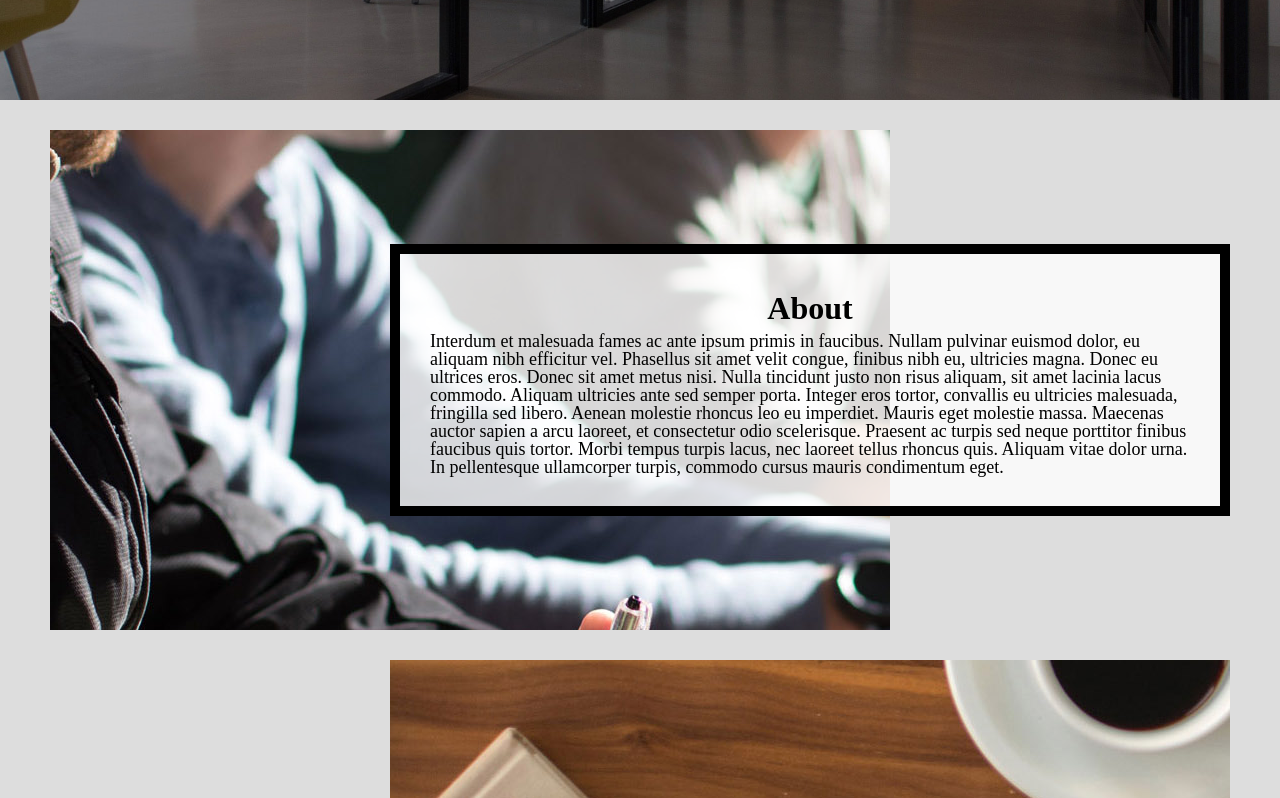
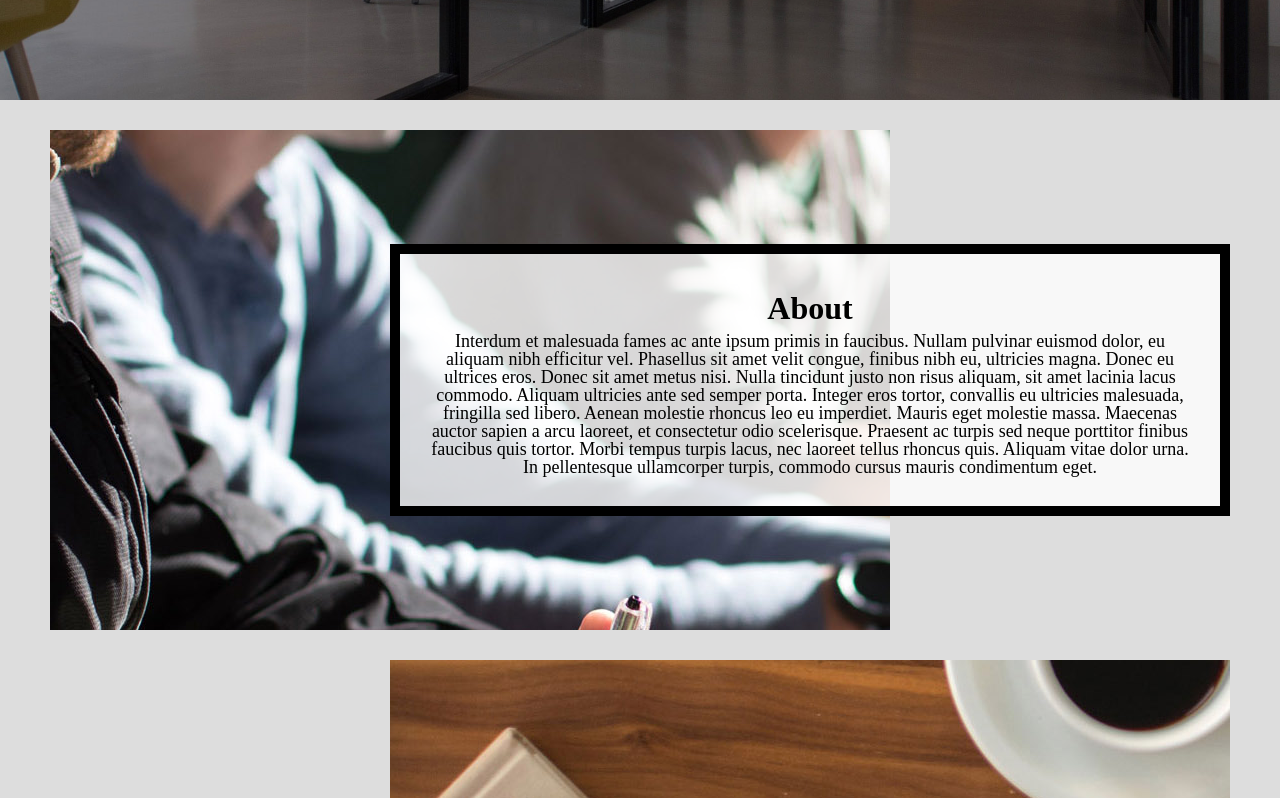
Before and after one commit to ccabreraumich/homework3, a plain HTML site: page index.html in a window 1280 px wide. Shown: the part 500-1298 px from the top of the page. Drawn offline with Linux system fonts and the light colour scheme.

Commit message:
Add files via upload

```diff
--- a/css/styles.css
+++ b/css/styles.css
@@ -127,7 +127,7 @@ header{
   background-repeat: no-repeat; /* Parallax effect */
   background-size: cover;        /* Parallax effect */
   color: white;
-  /* height: 400px;              /* Parallax effect <--for some reason this was causing issues */
+  min-height: 400px;              /* Parallax effect */
   /* Your code here */
   /* Set background-image to header.jpg in the images folder */
   background-image: url("../images/header.jpg");
@@ -155,6 +155,7 @@ header p{
   /*Your code here */
   /* See documentation for mobile view */
   grid-column: 1/3;
+  text-align: center;
   /* width: 50%; */
 }
 
@@ -249,12 +250,12 @@ header p{
     justify-content: center;
   }
 
-  img {
-    min-height:500px;
-    object-fit:cover;
+  /* img { */
+    /* min-height:500px; */
+    /* object-fit:cover; */
     /* overflow: hidden; */
     /* justify-content: center; */
-  }
+  /* } */
 
 }  /*End the media query*/
 
```
